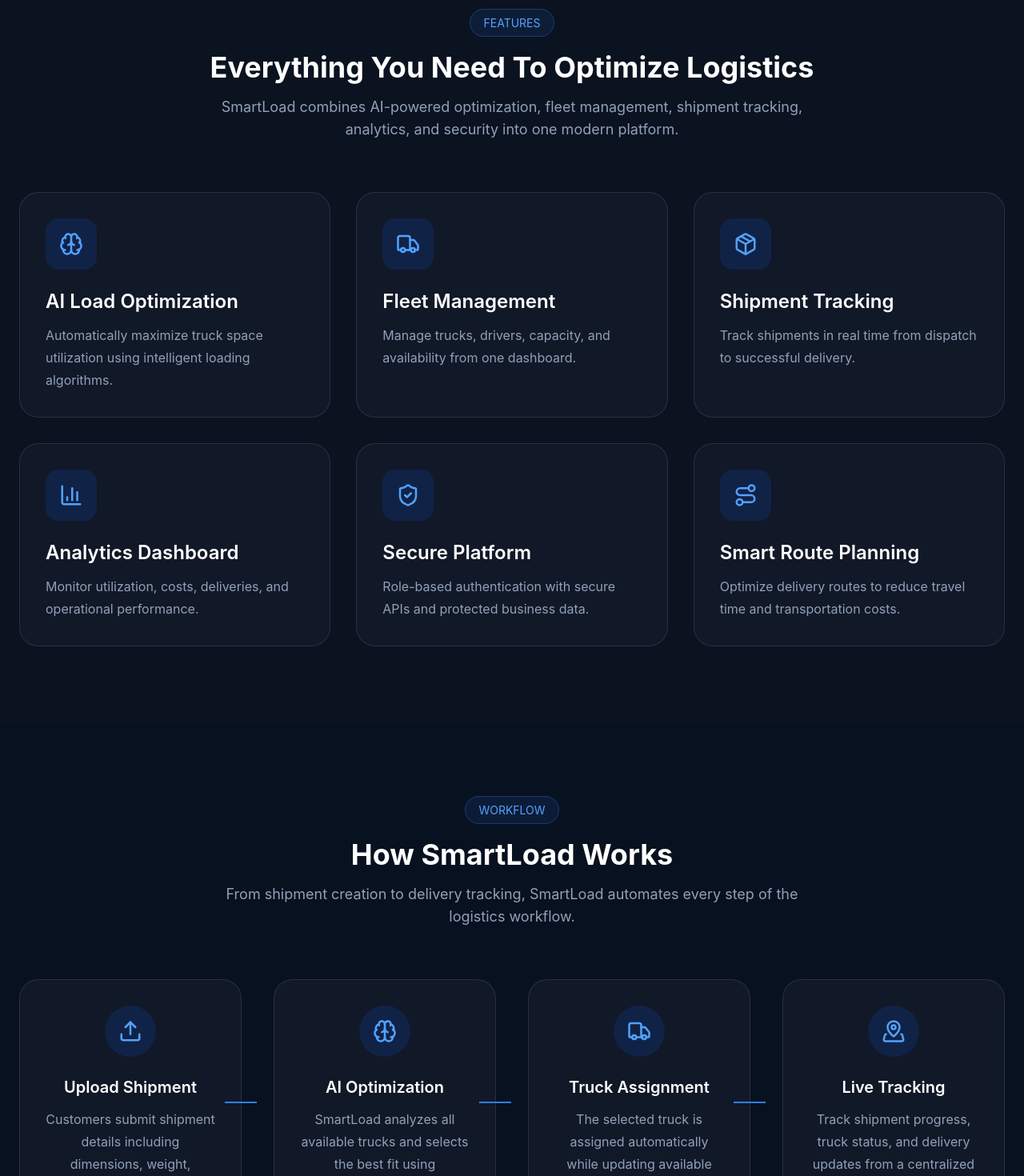
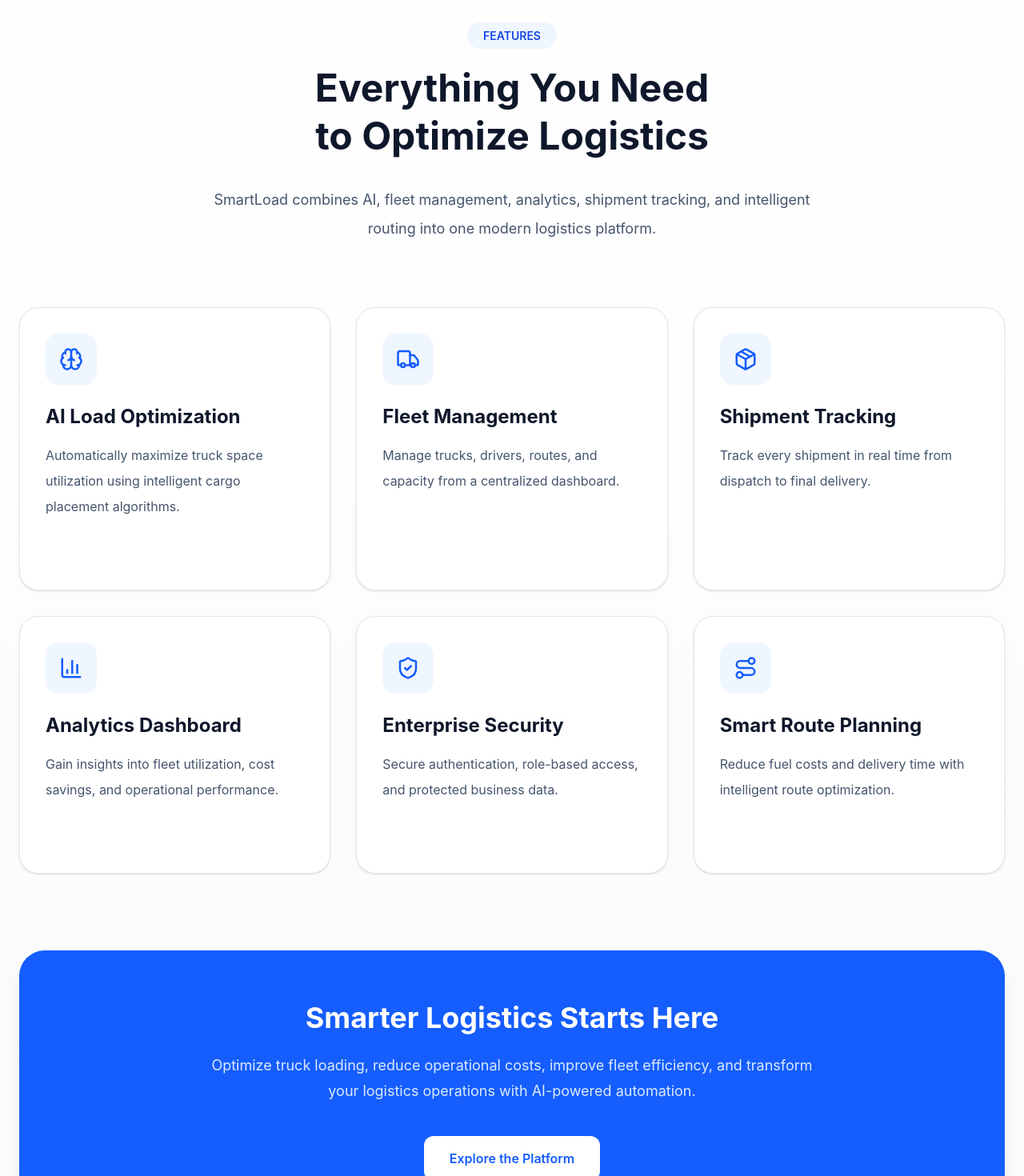
Before and after one commit to bstar042005/Smart-Truck-Loading-Optimization-System, a React app in the folder frontend/: page / in a window 1280 px wide. Shown: the part 880-2350 px from the top of the page at 80% size. Built offline with nearby package versions, Linux system fonts and the light colour scheme; the HTML template or start-up script is replaced by a standard one.

Commit message:
designed feature section into new look

```diff
--- a/frontend/src/components/landing/About.jsx
+++ b/frontend/src/components/landing/About.jsx
@@ -6,77 +6,136 @@
     icon: Target,
     title: "Our Mission",
     description:
-      "Reduce logistics costs by maximizing truck utilization using intelligent optimization.",
+      "Maximize truck utilization, reduce transportation costs, and eliminate empty cargo space through intelligent optimization.",
   },
   {
     icon: Lightbulb,
-    title: "AI Driven",
+    title: "AI Powered",
     description:
-      "Leverage smart algorithms to automate truck assignment and improve delivery efficiency.",
+      "Advanced algorithms analyze shipment dimensions and recommend the most efficient truck loading strategy.",
   },
   {
     icon: ShieldCheck,
     title: "Reliable Platform",
     description:
-      "Built with modern technologies to provide secure, scalable, and real-time logistics management.",
+      "Built with secure, scalable technologies for real-time fleet management and seamless logistics operations.",
   },
 ];
 
 export default function About() {
   return (
-    <section id="about" className="bg-[#0B1220] py-24">
+    <section
+      id="about"
+      className="bg-gradient-to-b from-[#FAFAF8] to-white py-28"
+    >
       <div className="mx-auto max-w-7xl px-6">
+        {/* Heading */}
 
         <motion.div
           initial={{ opacity: 0, y: 40 }}
           whileInView={{ opacity: 1, y: 0 }}
           viewport={{ once: true }}
-          className="mx-auto mb-16 max-w-3xl text-center"
+          transition={{ duration: 0.7 }}
+          className="mx-auto mb-20 max-w-3xl text-center"
         >
-          <span className="rounded-full border border-blue-500/30 bg-blue-500/10 px-4 py-2 text-sm text-blue-400">
+          <span className="rounded-full bg-blue-50 px-5 py-2 text-sm font-semibold text-blue-700">
             ABOUT SMARTLOAD
           </span>
 
-          <h2 className="mt-6 text-4xl font-bold text-white">
-            Smarter Logistics for Modern Businesses
+          <h2 className="mt-6 text-5xl font-bold leading-tight text-slate-900">
+            Smarter Logistics
+            <br />
+            for Modern Businesses
           </h2>
 
-          <p className="mt-6 text-lg leading-8 text-slate-400">
-            SmartLoad is an AI-powered truck loading optimization platform
-            designed to reduce transportation costs, improve fleet utilization,
-            and simplify logistics operations through intelligent automation.
+          <p className="mx-auto mt-8 max-w-2xl text-lg leading-9 text-slate-600">
+            SmartLoad is an AI-powered logistics platform that helps companies
+            optimize truck loading, reduce transportation costs, and improve
+            fleet efficiency using intelligent automation.
           </p>
         </motion.div>
 
-        <div className="grid gap-8 md:grid-cols-3">
+        {/* Cards */}
+
+        <div className="grid gap-8 lg:grid-cols-3">
           {highlights.map((item, index) => {
             const Icon = item.icon;
 
             return (
               <motion.div
                 key={item.title}
-                initial={{ opacity: 0, y: 30 }}
+                initial={{ opacity: 0, y: 40 }}
                 whileInView={{ opacity: 1, y: 0 }}
-                transition={{ delay: index * 0.15 }}
+                transition={{
+                  duration: 0.6,
+                  delay: index * 0.15,
+                }}
                 viewport={{ once: true }}
-                className="rounded-3xl border border-white/10 bg-[#111827] p-8 transition hover:border-blue-500/40"
+                whileHover={{
+                  y: -8,
+                }}
+                className="group rounded-3xl border border-gray-200 bg-white p-10 shadow-sm transition-all duration-300 hover:border-blue-500 hover:shadow-2xl"
               >
-                <div className="mb-6 flex h-14 w-14 items-center justify-center rounded-2xl bg-blue-600/15">
-                  <Icon className="text-blue-400" />
+                <div className="mb-8 flex h-16 w-16 items-center justify-center rounded-2xl bg-blue-50 transition group-hover:bg-blue-600">
+                  <Icon
+                    size={30}
+                    className="text-blue-600 transition group-hover:text-white"
+                  />
                 </div>
 
-                <h3 className="mb-3 text-2xl font-semibold text-white">
+                <h3 className="mb-4 text-2xl font-bold text-slate-900">
                   {item.title}
                 </h3>
 
-                <p className="leading-7 text-slate-400">
+                <p className="leading-8 text-slate-600">
                   {item.description}
                 </p>
+
+                <div className="mt-8 h-1 w-14 rounded-full bg-blue-600 transition-all duration-300 group-hover:w-24"></div>
               </motion.div>
             );
           })}
         </div>
 
+        {/* Bottom Stats */}
+
+        <motion.div
+          initial={{ opacity: 0 }}
+          whileInView={{ opacity: 1 }}
+          transition={{ duration: 0.8 }}
+          viewport={{ once: true }}
+          className="mt-24 rounded-[32px] bg-slate-900 px-10 py-14"
+        >
+          <div className="grid gap-10 text-center md:grid-cols-4">
+            <div>
+              <h3 className="text-5xl font-bold text-blue-500">98%</h3>
+              <p className="mt-3 text-slate-300">
+                Truck Space Utilization
+              </p>
+            </div>
+
+            <div>
+              <h3 className="text-5xl font-bold text-blue-500">2500+</h3>
+              <p className="mt-3 text-slate-300">
+                Shipments Optimized
+              </p>
+            </div>
+
+            <div>
+              <h3 className="text-5xl font-bold text-blue-500">30%</h3>
+              <p className="mt-3 text-slate-300">
+                Cost Reduction
+              </p>
+            </div>
+
+            <div>
+              <h3 className="text-5xl font-bold text-blue-500">24/7</h3>
+              <p className="mt-3 text-slate-300">
+                System Availability
+              </p>
+            </div>
+          </div>
+        </motion.div>
       </div>
     </section>
   );
--- a/frontend/src/components/landing/Features.jsx
+++ b/frontend/src/components/landing/Features.jsx
@@ -6,6 +6,7 @@
   BarChart3,
   ShieldCheck,
   Route,
+  ArrowRight,
 } from "lucide-react";
 
 const features = [
@@ -13,37 +14,37 @@
     icon: Brain,
     title: "AI Load Optimization",
     description:
-      "Automatically maximize truck space utilization using intelligent loading algorithms.",
+      "Automatically maximize truck space utilization using intelligent cargo placement algorithms.",
   },
   {
     icon: Truck,
     title: "Fleet Management",
     description:
-      "Manage trucks, drivers, capacity, and availability from one dashboard.",
+      "Manage trucks, drivers, routes, and capacity from a centralized dashboard.",
   },
   {
     icon: Package,
     title: "Shipment Tracking",
     description:
-      "Track shipments in real time from dispatch to successful delivery.",
+      "Track every shipment in real time from dispatch to final delivery.",
   },
   {
     icon: BarChart3,
     title: "Analytics Dashboard",
     description:
-      "Monitor utilization, costs, deliveries, and operational performance.",
+      "Gain insights into fleet utilization, cost savings, and operational performance.",
   },
   {
     icon: ShieldCheck,
-    title: "Secure Platform",
+    title: "Enterprise Security",
     description:
-      "Role-based authentication with secure APIs and protected business data.",
+      "Secure authentication, role-based access, and protected business data.",
   },
   {
     icon: Route,
     title: "Smart Route Planning",
     description:
-      "Optimize delivery routes to reduce travel time and transportation costs.",
+      "Reduce fuel costs and delivery time with intelligent route optimization.",
   },
 ];
 
@@ -51,33 +52,36 @@
   return (
     <section
       id="features"
-      className="bg-[#0B1220] py-24"
+      className="bg-gradient-to-b from-white to-[#F8FAFC] py-28"
     >
       <div className="mx-auto max-w-7xl px-6">
         {/* Heading */}
 
         <motion.div
-          initial={{ opacity: 0, y: 30 }}
+          initial={{ opacity: 0, y: 40 }}
           whileInView={{ opacity: 1, y: 0 }}
-          transition={{ duration: 0.6 }}
+          transition={{ duration: 0.7 }}
           viewport={{ once: true }}
-          className="mx-auto mb-16 max-w-3xl text-center"
+          className="mx-auto mb-20 max-w-3xl text-center"
         >
-          <span className="rounded-full border border-blue-500/30 bg-blue-500/10 px-4 py-2 text-sm text-blue-400">
+          <span className="rounded-full bg-blue-50 px-5 py-2 text-sm font-semibold text-blue-700">
             FEATURES
           </span>
 
-          <h2 className="mt-6 text-4xl font-bold text-white">
-            Everything You Need To Optimize Logistics
+          <h2 className="mt-6 text-5xl font-bold leading-tight text-slate-900">
+            Everything You Need
+            <br />
+            to Optimize Logistics
           </h2>
 
-          <p className="mt-4 text-lg text-slate-400">
-            SmartLoad combines AI-powered optimization, fleet management,
-            shipment tracking, analytics, and security into one modern platform.
+          <p className="mt-8 text-lg leading-9 text-slate-600">
+            SmartLoad combines AI, fleet management, analytics, shipment
+            tracking, and intelligent routing into one modern logistics
+            platform.
           </p>
         </motion.div>
 
-        {/* Cards */}
+        {/* Feature Cards */}
 
         <div className="grid gap-8 md:grid-cols-2 xl:grid-cols-3">
           {features.map((feature, index) => {
@@ -89,30 +93,68 @@
                 initial={{ opacity: 0, y: 40 }}
                 whileInView={{ opacity: 1, y: 0 }}
                 transition={{
-                  duration: 0.5,
+                  duration: 0.6,
                   delay: index * 0.1,
                 }}
                 viewport={{ once: true }}
-                className="group rounded-3xl border border-white/10 bg-[#111827] p-8 transition-all duration-300 hover:-translate-y-2 hover:border-blue-500/50 hover:shadow-[0_0_30px_rgba(37,99,235,0.15)]"
+                whileHover={{ y: -8 }}
+                className="group rounded-3xl border border-gray-200 bg-white p-8 shadow-sm transition-all duration-300 hover:border-blue-500 hover:shadow-xl"
               >
-                <div className="mb-6 flex h-16 w-16 items-center justify-center rounded-2xl bg-blue-600/15 transition group-hover:bg-blue-600">
+                {/* Icon */}
+
+                <div className="mb-6 flex h-16 w-16 items-center justify-center rounded-2xl bg-blue-50 transition-all duration-300 group-hover:bg-blue-600">
                   <Icon
                     size={30}
-                    className="text-blue-400 group-hover:text-white"
+                    className="text-blue-600 transition-all duration-300 group-hover:text-white"
                   />
                 </div>
 
-                <h3 className="mb-3 text-2xl font-semibold text-white">
+                {/* Title */}
+
+                <h3 className="mb-4 text-2xl font-bold text-slate-900">
                   {feature.title}
                 </h3>
 
-                <p className="leading-7 text-slate-400">
+                {/* Description */}
+
+                <p className="leading-8 text-slate-600">
                   {feature.description}
                 </p>
+
+                {/* Learn More */}
+
+                <div className="mt-8 flex items-center gap-2 font-semibold text-blue-600 opacity-0 transition-all duration-300 group-hover:opacity-100">
+                  Learn More
+                  <ArrowRight size={18} />
+                </div>
               </motion.div>
             );
           })}
         </div>
+
+        {/* Bottom Section */}
+
+        <motion.div
+          initial={{ opacity: 0 }}
+          whileInView={{ opacity: 1 }}
+          transition={{ duration: 0.8 }}
+          viewport={{ once: true }}
+          className="mt-24 rounded-[32px] bg-blue-600 px-10 py-16 text-center text-white shadow-xl"
+        >
+          <h3 className="text-4xl font-bold">
+            Smarter Logistics Starts Here
+          </h3>
+
+          <p className="mx-auto mt-6 max-w-3xl text-lg leading-8 text-blue-100">
+            Optimize truck loading, reduce operational costs, improve fleet
+            efficiency, and transform your logistics operations with
+            AI-powered automation.
+          </p>
+
+          <button className="mt-10 rounded-xl bg-white px-8 py-4 font-semibold text-blue-600 transition hover:scale-105">
+            Explore the Platform
+          </button>
+        </motion.div>
       </div>
     </section>
   );
```
